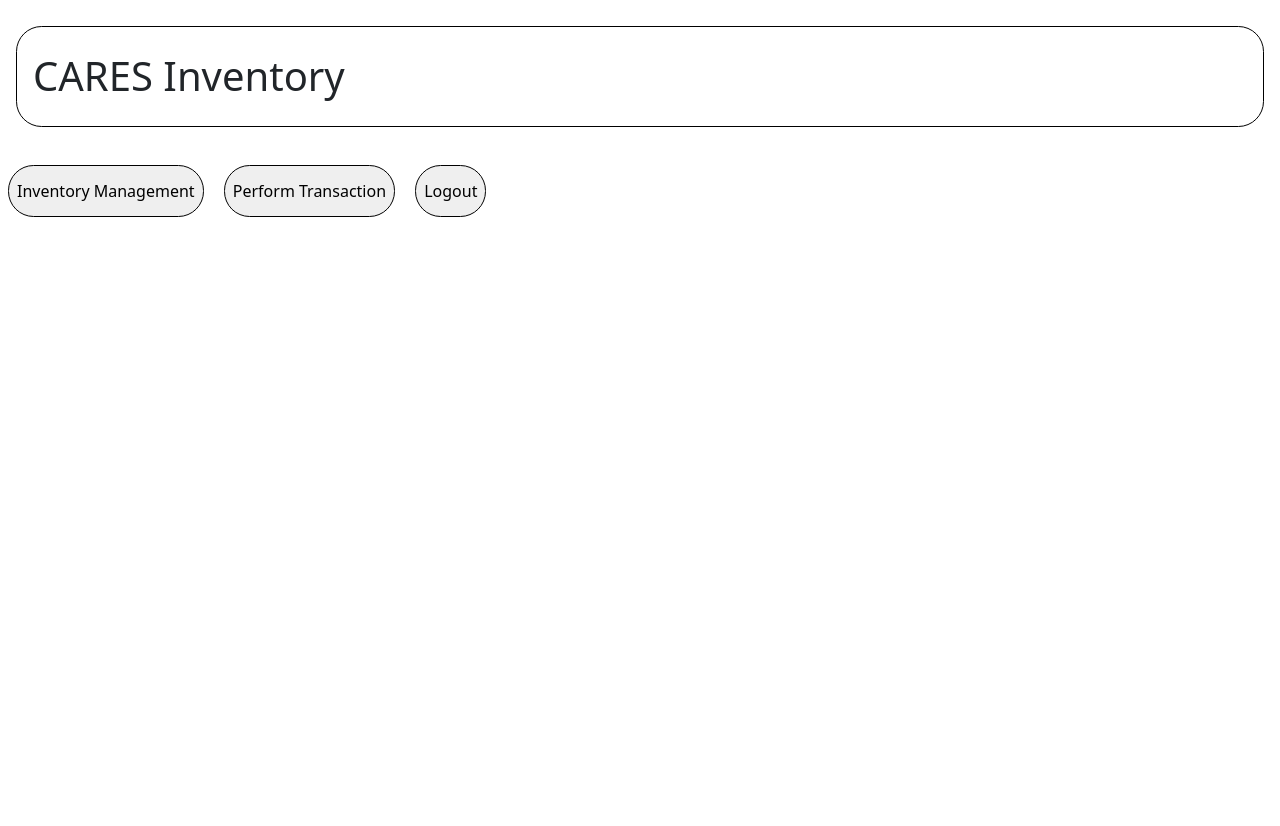
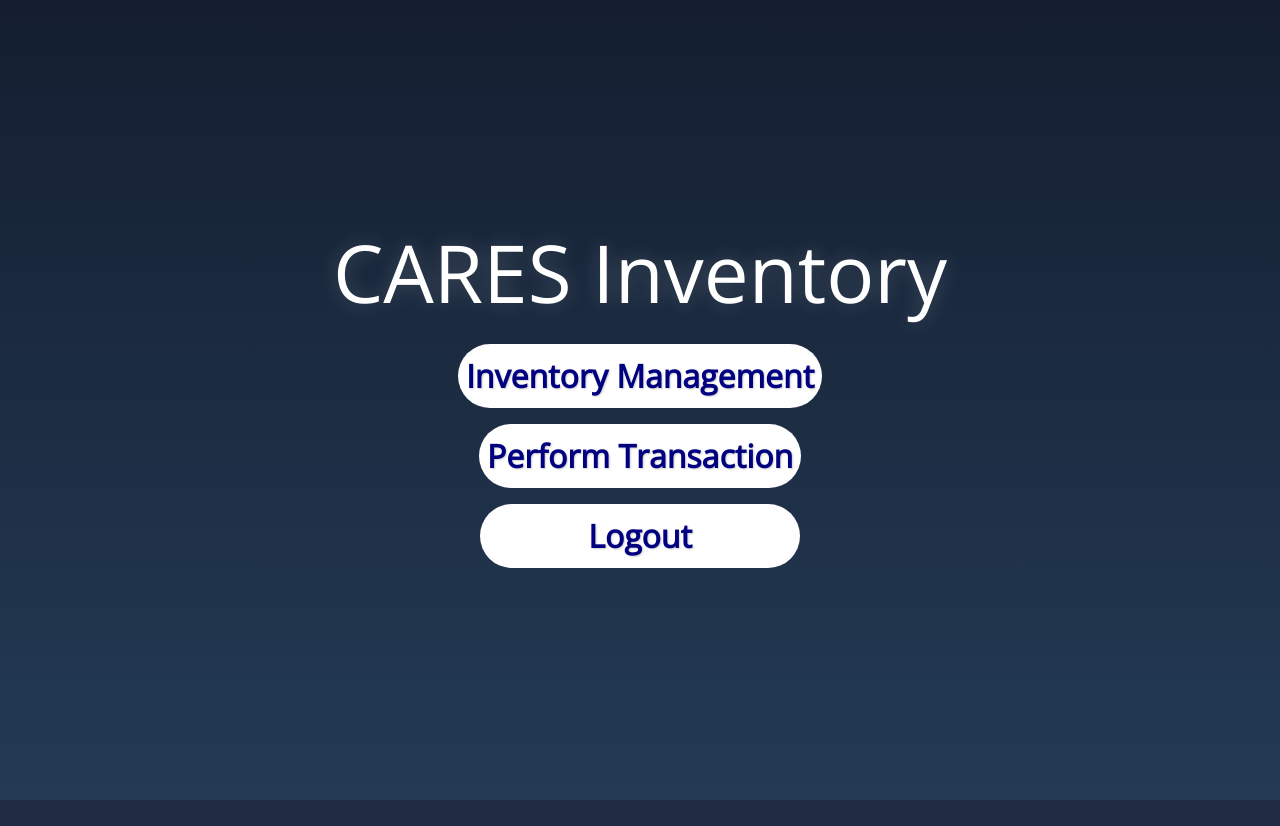
Before and after one commit to JMANN240/cares-center-inventory, a FastAPI app: template templates/index.html in a window 1280 px wide. After the commit the page ends 800 px from the top, so only its background shows below. Run offline with FastAPI, Linux system fonts and the light colour scheme; the template is opened without the code that fills it, so the values that code supplies are empty.

Commit message:
please let me live

```diff
--- a/static/css/global.css
+++ b/static/css/global.css
@@ -1,8 +1,42 @@
+@keyframes slideInTop {
+    0% {
+      transform: translateY(-80%);
+      opacity: 0;
+    }
+    100% {
+      transform: translateY(0);
+      opacity: 100%;
+    }
+}
+
+@keyframes fadeIn {
+    0% {
+        opacity: 0;
+      }
+      100% {
+        opacity: 100%;
+      }
+}
+
 body {
+    background: #141E30;  /* fallback for old browsers */
+    background: -webkit-linear-gradient(to top, #243B55, #141E30);  /* Chrome 10-25, Safari 5.1-6 */
+    background: linear-gradient(to top, #243B55, #141E30); /* W3C, IE 10+/ Edge, Firefox 16+, Chrome 26+, Opera 12+, Safari 7+ */
+
+
+    background-size: cover;
+    background-position: center;
+    align-items: center;
+    justify-content: center;
+    display: flex;
+    flex-direction: column;
     width: 100vw;
     height: 100vh;
-    padding: 0;
-    margin: 0;
+
+    font-family: "Open Sans", sans-serif;
+
+
+
 }
 
 .flex {
@@ -22,23 +56,66 @@ body {
     justify-content: center;
 }
 
-h1 {
-    padding: 2vw 2vh;
-    margin: 2vw 2vh;
-    border: 1px solid black;
-    border-radius: 2vw;
+h1{
+    margin: 0vh 2vw 2vh 2vw;
+    color: white;
+    font-weight: lighter;
+    text-align: center;
+    font-size: 10vh;
+    text-shadow: 0px 0px 20px rgba(255, 255, 255, 0.2);
+
+    animation: 2s ease-out 0s 1 fadeIn;
 }
 
 input {
-    padding: 1vw 1vh;
-    margin: 1vw 1vh;
-    border-radius: 2vw;
-    border: 1px solid black;
+    margin: 1vh;
+    padding: 1vh;
+    min-width: 3vh;
+    border-radius: 200px;
+    border: 0;
+    background-color: rgba(255,255,255,.5);
+    text-align: center;
+    color: white;
+    font-weight: bold;
+    font-size: 4vh;
+    text-shadow: 1px 1px 8px rgba(0, 0, 0, 0.2);
+
+    animation: 2s ease-out 0s 1 fadeIn;
 }
 
-button {
-    padding: 1vw 1vh;
-    margin: 1vw 1vh;
-    border-radius: 2vw;
-    border: 1px solid black;
+input::placeholder{
+    color: white;
 }
+
+input:focus {
+    outline: 0px;
+
+}
+
+input:focus::placeholder {
+    color: transparent;
+    text-shadow: 1px 1px 0;
+}
+
+button{
+    margin: 1vh;
+    padding: 1vh;
+    min-width: 40vh;
+    border-radius: 200px;
+    border: 0;
+    text-align: center;
+    font-weight: bold;
+    color: navy;
+    background-color: rgba(255,255,255,1);
+    font-size: 4vh;
+    text-shadow: 1px 1px 2px rgba(0, 0, 0, 0.2);
+
+    animation: 2s ease-out 0s 1 fadeIn;
+
+}
+
+
+button:hover{
+    transition: all .2s ease-out;
+    background-color: gold;
+}
```
